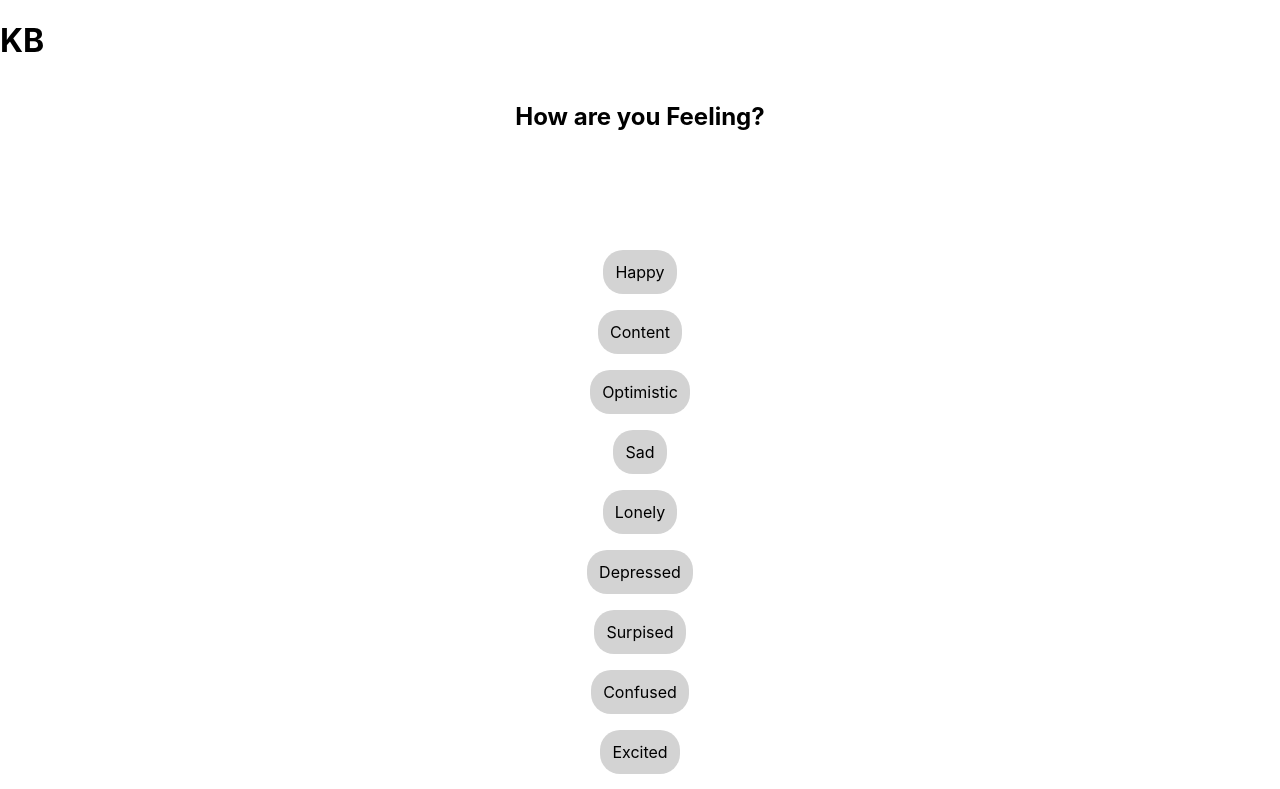
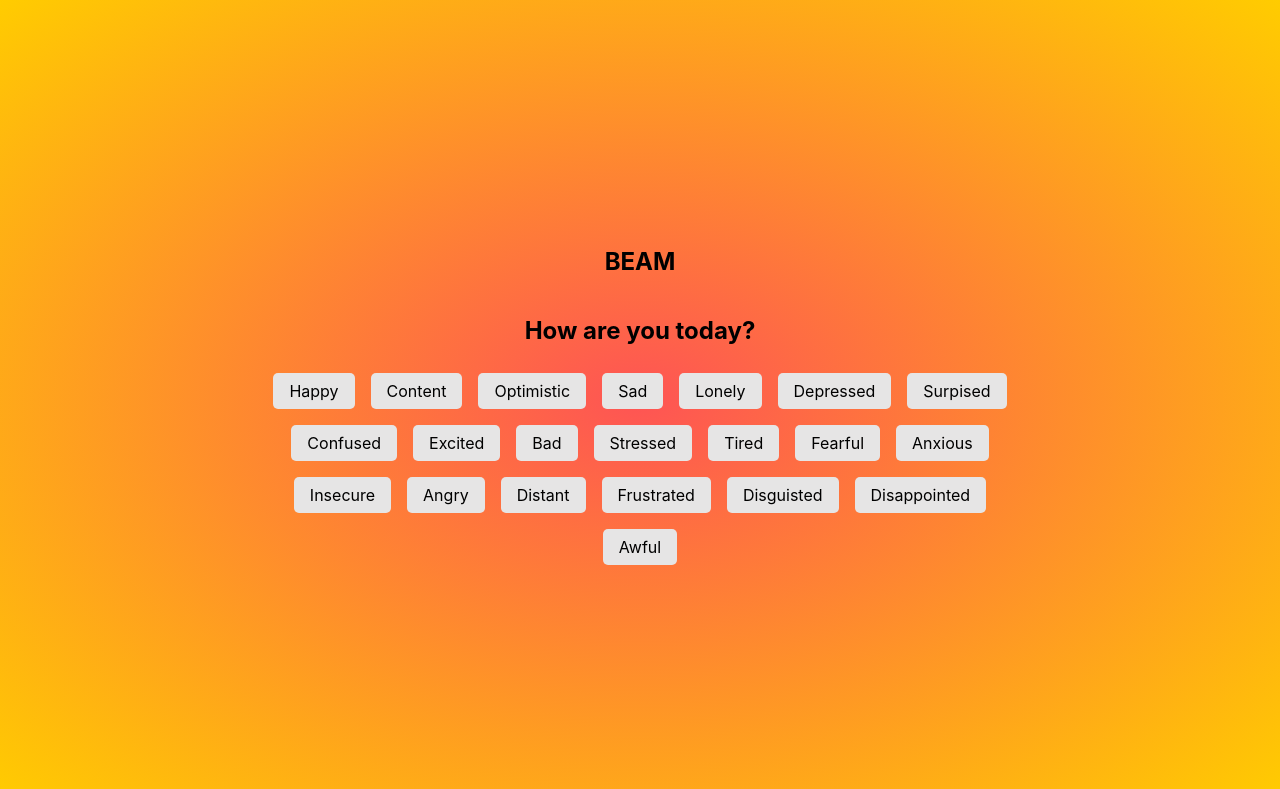
Before and after one commit to espressoGoddess/beam, a React (Create React App) app: page / in a window 1280 px wide. Shown: the top 789 px of the page. Built offline with nearby package versions, Linux system fonts and the light colour scheme.

Commit message:
Add: radial background variable with some color updates in other variables, feeling buttons hover states, other small tweaks to styling

```diff
--- a/src/Components/App/App.css
+++ b/src/Components/App/App.css
@@ -1,5 +1,7 @@
 :root {
-  --primary-color: blue;
-  --secondary-color: red;
-  --tertiary-color: lightgray;
+  --primary-bkgd-color: rgb(255, 204, 0);
+  --secondary-bkgd-color: rgb(254, 84, 84);
+  --tertiary-bkgd-color: rgb(230, 229, 229);
+  --hover-bkgd-color: ivory;
+  --bkgd-radial-gradient: content-box radial-gradient(var(--secondary-bkgd-color), var(--primary-bkgd-color));
 }
--- a/src/Components/App/App.js
+++ b/src/Components/App/App.js
@@ -29,12 +29,12 @@
 
   return (
     <main>
-      <Header user={user}/>
+      {/* <Header user={user}/> */}
       <Feelings setFeeling={setFeeling}/>
-      <Activities />
+      {/* <Activities />
       <JournalPrompt />
       <JournalEntry />
-      <FeelingsLog />
+      <FeelingsLog /> */}
     </main>
   )
 }
--- a/src/Components/Feelings/Feelings.css
+++ b/src/Components/Feelings/Feelings.css
@@ -3,26 +3,34 @@
   width: 100vw;
   display: flex;
   flex-direction: column;
+  align-items: center;
+  justify-content: center;
+  background: var(--bkgd-radial-gradient);
 }
 
 .feelings-header {
   text-align: center;
-  height: 20%;
 }
 
 .feelings-container {
-  height: 80%;
+  width: 60%;
   display: flex;
-  flex-wrap: nowrap;
-  align-items: center;
-  flex-direction: column;
+  flex-wrap: wrap;
+  flex-direction: row;
+  align-content: flex-start;
+  justify-content: center;
 }
 
 .feeling{
-  background-color: var(--tertiary-color);
-  padding: 1.5vmin;
+  background-color: var(--tertiary-bkgd-color);
+  padding: 1vmin 2vmin 1vmin 2vmin;
   margin: 1vmin;
   height: fit-content;
-  border-radius: 20px;
+  border-radius: 5px;
   cursor: pointer;
+  transition: background-color .5s;
 }
+
+.feeling:hover {
+  background-color: var(--hover-bkgd-color);
+}
--- a/src/Components/Feelings/Feelings.js
+++ b/src/Components/Feelings/Feelings.js
@@ -9,7 +9,8 @@
 
   return (
     <section className='feelings-page'>
-      <h2 className='feelings-header'>How are you Feeling?</h2>
+      <h1>BEAM</h1>
+      <h2 className='feelings-header'>How are you today?</h2>
       <section className='feelings-container'>
         <p className='feeling happy' onClick={callBack}>Happy</p>
         <p className='feeling happy' onClick={callBack}>Content</p>
```
